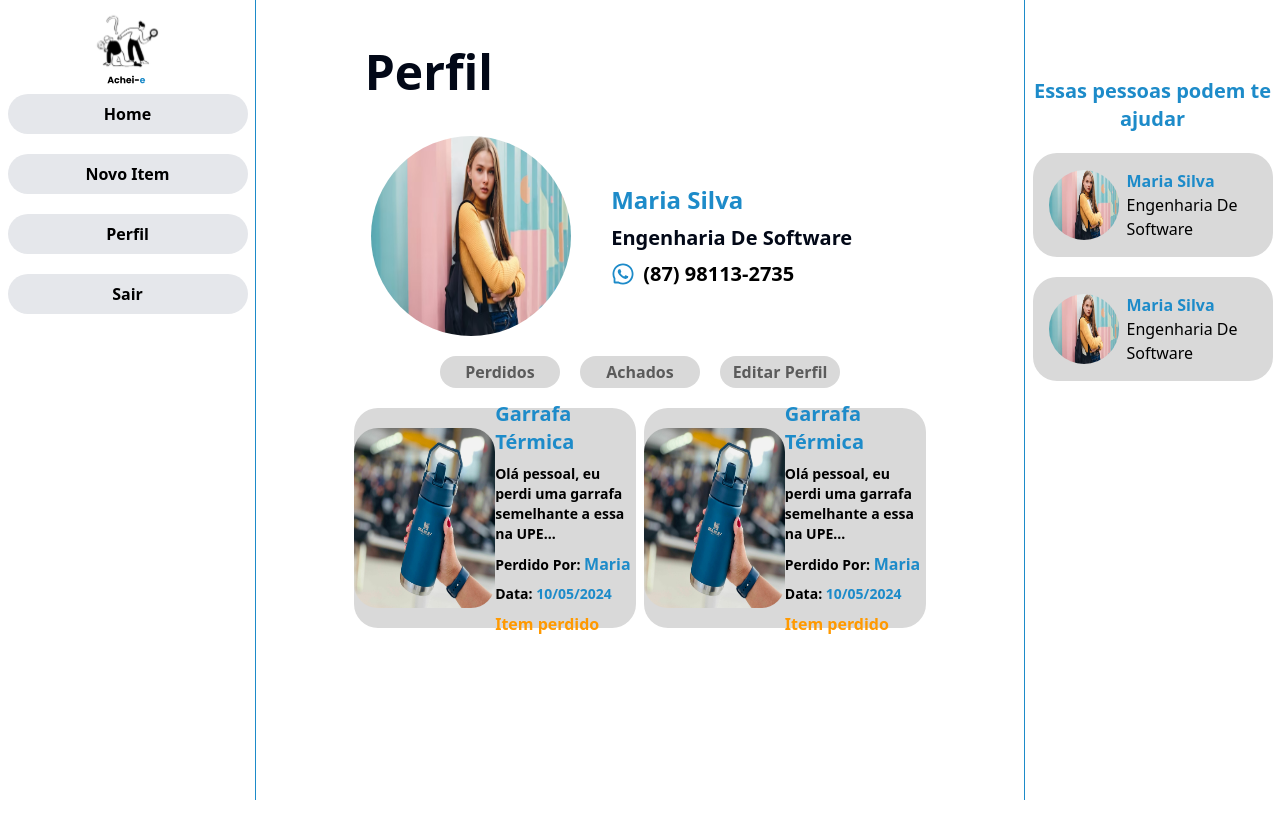
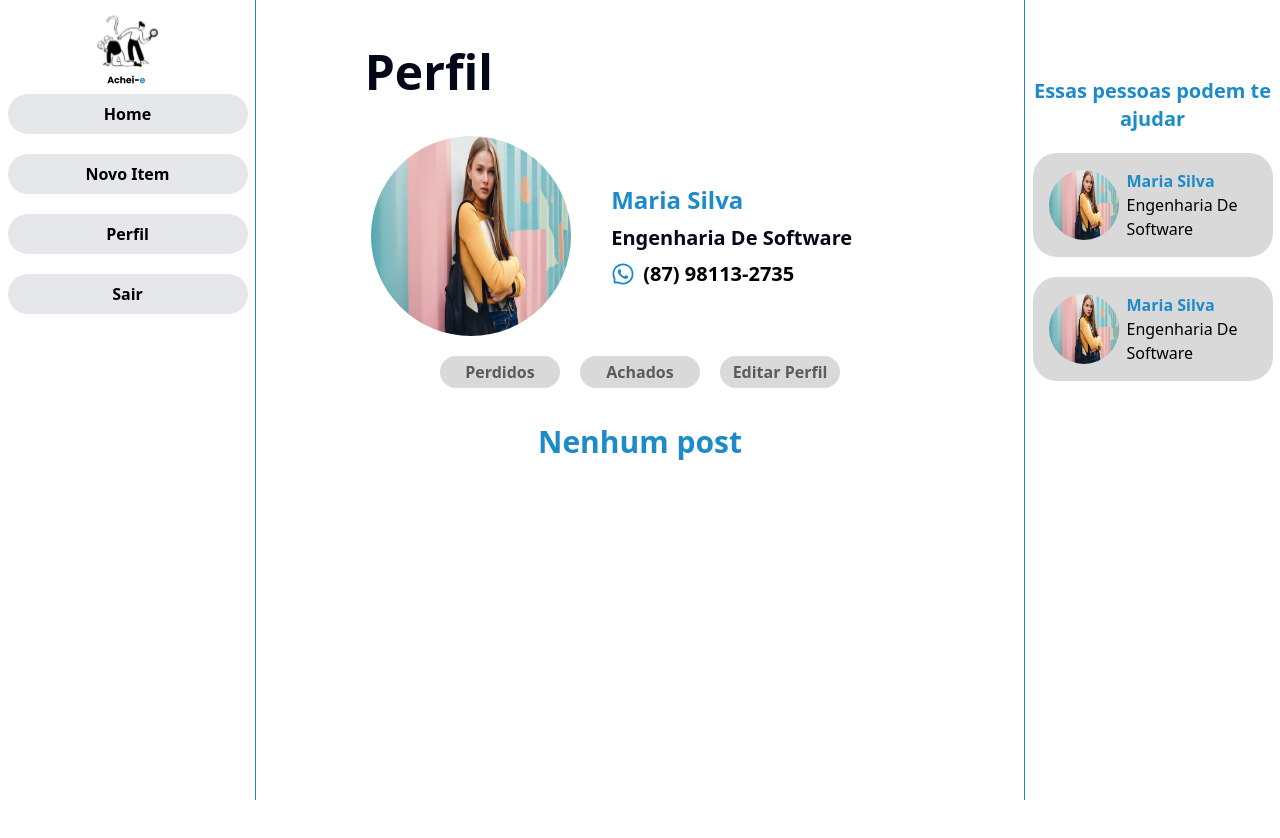
Before and after one commit to JoaoLucasCordeiro/achei-e_client, a React (Vite) app: page /profile in a window 1280 px wide. Shown: the top 838 px of the page. Built offline with nearby package versions, Linux system fonts and the light colour scheme.

Commit message:
feat: new images srcs

```diff
--- a/src/routes/Home.tsx
+++ b/src/routes/Home.tsx
@@ -5,6 +5,8 @@ import { useEffect, useState } from "react";
 
 // imagem default em caso de não ter foto do item
 import defaultImage from "../../public/deafult-img-photo.svg";
+import profileImage from "../../public/women.jpg";
+
 
 interface User {
   nome: string;
@@ -69,14 +71,14 @@ const Home = () => {
 
         <div className="flex flex-col items-center gap-5">
           <CardUser
-            imageUrl="public/women.jpg"
+             imageUrl={profileImage}
             altText="Usuário do Achei-e"
             name="Maria Silva"
             course="Engenharia De Software"
           />
 
           <CardUser
-            imageUrl="public/women.jpg"
+            imageUrl={profileImage}
             altText="Usuário do Achei-e"
             name="Maria Silva"
             course="Engenharia De Software"
--- a/src/routes/Profile.tsx
+++ b/src/routes/Profile.tsx
@@ -1,7 +1,9 @@
 import CardUser from "../components/CardUser";
 import SideBar from "../components/SideBar";
 import { AiOutlineWhatsApp } from "react-icons/ai";
-import CardProfileItem from "../components/CardProfileItem";
+
+// images
+import profileImage from "../../public/women.jpg";
 
 const Profile = () => {
   return (
@@ -17,7 +19,7 @@ const Profile = () => {
           <div className="flex flex-col w-[50vw] h-screen gap-5">
             <div className="flex items-center gap-10 ml-[8%] mt-10">
               <img
-                src="public/women.jpg"
+                src={profileImage}
                 alt="Usuário"
                 className="w-[200px] h-[200px] rounded-full"
               />
@@ -34,34 +36,20 @@ const Profile = () => {
             </div>
 
             <div className="flex items-center justify-center gap-5">
-              <button className="bg-[#D9D9D9] hover:bg-[#1D8BC9] hover:text-white rounded-3xl p-1 w-[120px] font-bold text-[#5B5B5B] transition-all duration-300">Perdidos</button>
-              <button className="bg-[#D9D9D9] hover:bg-[#1D8BC9] hover:text-white rounded-3xl p-1 w-[120px] font-bold text-[#5B5B5B] transition-all duration-300">Achados</button>
-              <button className="bg-[#D9D9D9] hover:bg-[#1D8BC9] hover:text-white rounded-3xl p-1 w-[120px] font-bold text-[#5B5B5B] transition-all duration-300">Editar Perfil</button>
+              <button className="bg-[#D9D9D9] hover:bg-[#1D8BC9] hover:text-white rounded-3xl p-1 w-[120px] font-bold text-[#5B5B5B] transition-all duration-300">
+                Perdidos
+              </button>
+              <button className="bg-[#D9D9D9] hover:bg-[#1D8BC9] hover:text-white rounded-3xl p-1 w-[120px] font-bold text-[#5B5B5B] transition-all duration-300">
+                Achados
+              </button>
+              <button className="bg-[#D9D9D9] hover:bg-[#1D8BC9] hover:text-white rounded-3xl p-1 w-[120px] font-bold text-[#5B5B5B] transition-all duration-300">
+                Editar Perfil
+              </button>
             </div>
 
             <div className="flex items-center flex-wrap gap-2 justify-center">
-              <CardProfileItem
-                imageUrl="public/items/item.jpeg"
-                altText="Item perdido"
-                title="Garrafa Térmica"
-                description="Olá pessoal, eu perdi uma garrafa semelhante a essa na UPE..."
-                lostBy="Maria"
-                date="10/05/2024"
-                status="Item perdido"
-              />
-               <CardProfileItem
-                imageUrl="public/items/item.jpeg"
-                altText="Item perdido"
-                title="Garrafa Térmica"
-                description="Olá pessoal, eu perdi uma garrafa semelhante a essa na UPE..."
-                lostBy="Maria"
-                date="10/05/2024"
-                status="Item perdido"
-              />
-
-
+              <h1 className="text-3xl text-[#1D8BC9] font-bold text-center mt-4">Nenhum post</h1>
             </div>
-
           </div>
         </div>
       </div>
@@ -73,14 +61,14 @@ const Profile = () => {
 
         <div className="flex flex-col items-center gap-5">
           <CardUser
-            imageUrl="public/women.jpg"
+            imageUrl={profileImage}
             altText="Usuário do Achei-e"
             name="Maria Silva"
             course="Engenharia De Software"
           />
 
           <CardUser
-            imageUrl="public/women.jpg"
+            imageUrl={profileImage}
             altText="Usuário do Achei-e"
             name="Maria Silva"
             course="Engenharia De Software"
```
